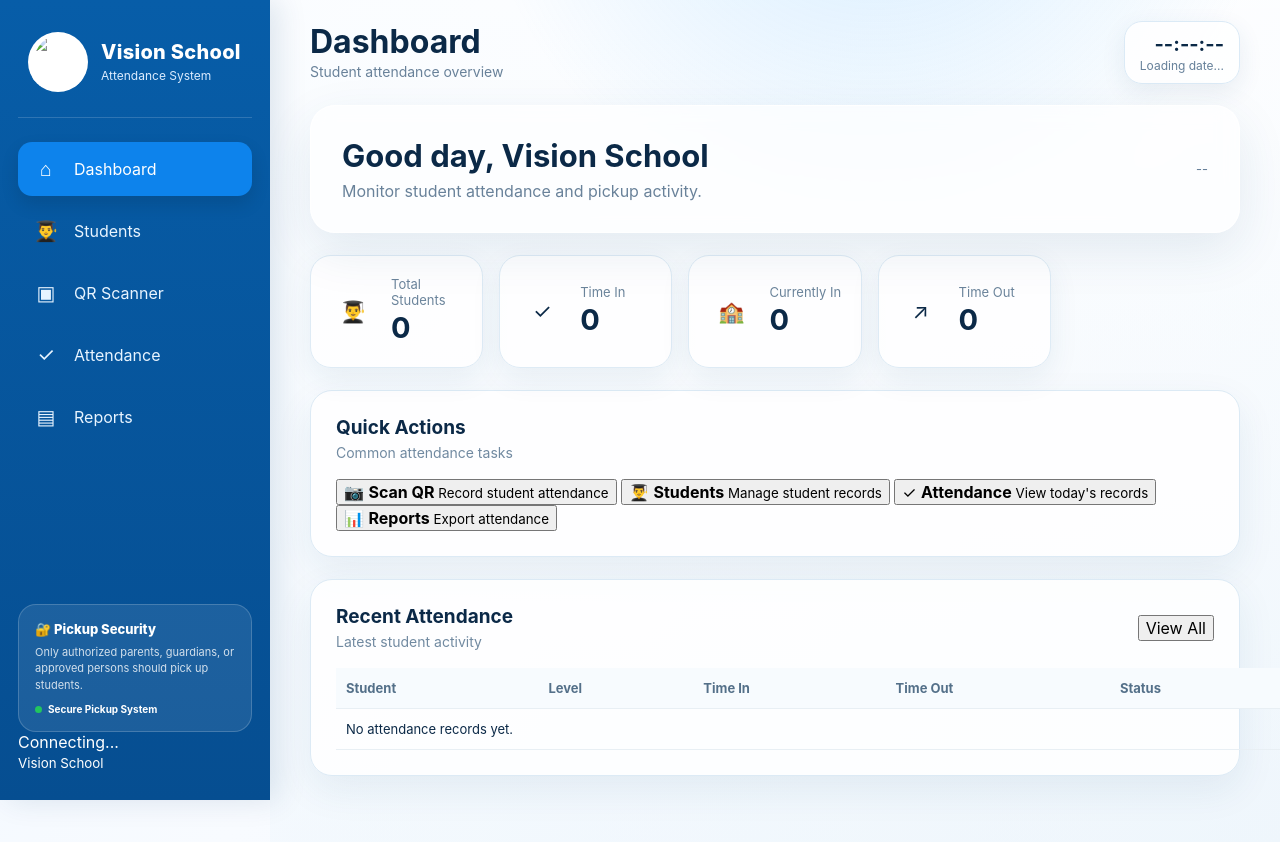
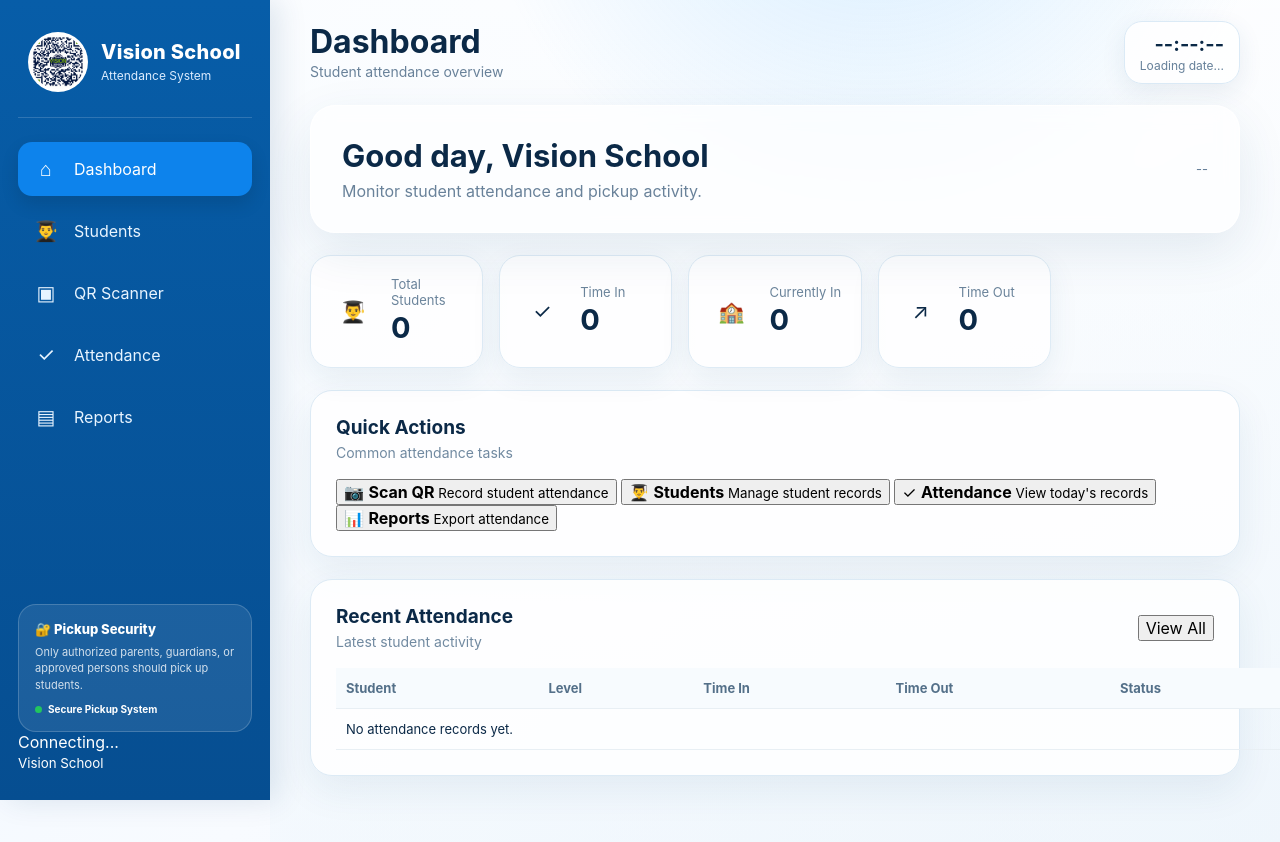
Before and after one commit to visionschoolteacher-Admin/vision-school, a website: page index.html in a window 1280 px wide. Drawn offline with nearby package versions, Linux system fonts and the light colour scheme.

Commit message:
Update index.html

```diff
--- a/index.html
+++ b/index.html
@@ -73,9 +73,7 @@
 
             <div class="brand-logo">
                 <img
-                    src="images/vision-school-logo.png"
-                    alt="Vision School Logo"
-                >
+                    <img src="Vision%20School%20QR%20Code.png" alt="Vision School Logo">
             </div>
 
             <div class="brand-text">
```
